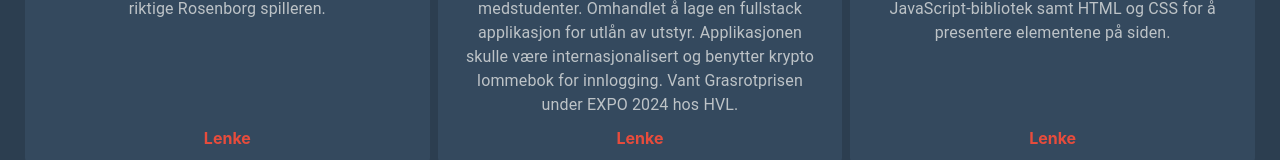
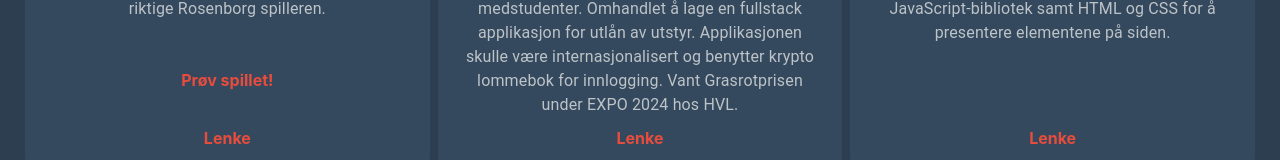
Before and after one commit to FredrikEnes/nginxweb, a React (Create React App) app: page /projects in a window 1280 px wide. Shown: the part 467-627 px from the top of the page. Built offline with nearby package versions, Linux system fonts and the light colour scheme.

Commit message:
Add link to game

```diff
--- a/src/components/pages/Projects.js
+++ b/src/components/pages/Projects.js
@@ -12,6 +12,7 @@ function DisplayProjects() {
       Beskrivelse:
         "Under arbeid! Et spill hvor målet er å gjette den riktige Rosenborg spilleren.",
       Lenke: "https://github.com/h594754/hvemerspilleren",
+      ProvDet: "https://fredrikenes.no/hvemerspilleren/"
     },
 
     {
@@ -73,6 +74,8 @@ function DisplayProjects() {
             >
               {element.Beskrivelse}
             </Typography>
+            {element.ProvDet ? <a href={element.ProvDet} target="_blank" rel="noopener noreferrer">Prøv spillet!</a>
+            : "" }
             <a href={element.Lenke} target="_blank" rel="noopener noreferrer">
               Lenke
             </a>
```
